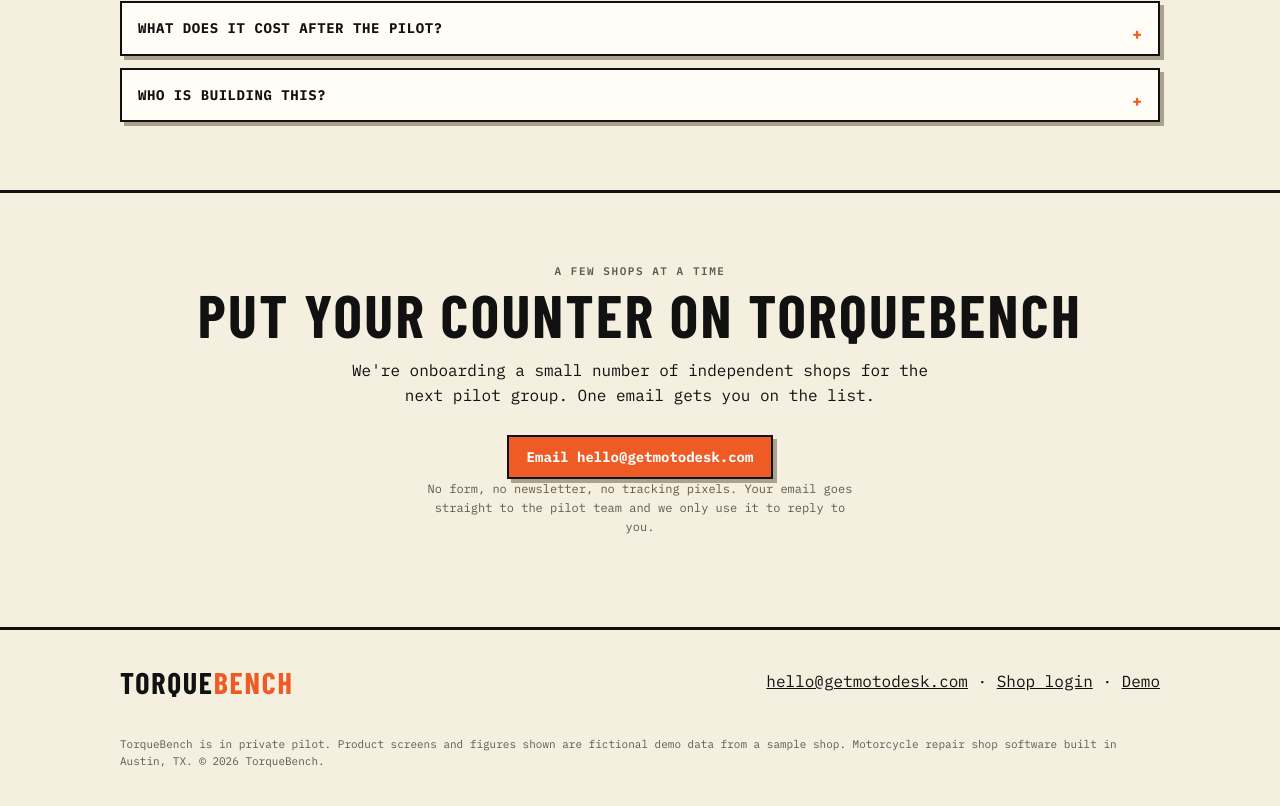
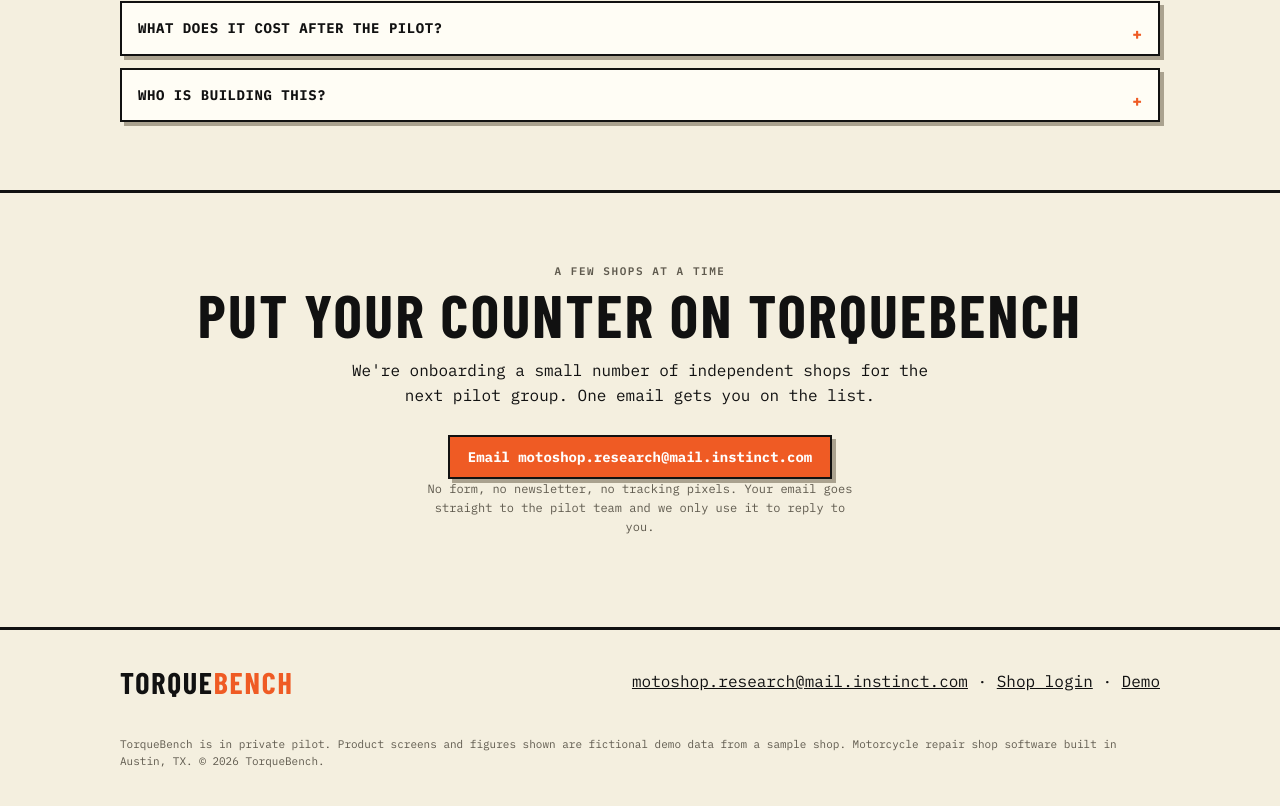
Before and after one commit to preview-ops-4954/motodesk-site, a plain HTML site: page index.html in a window 1280 px wide. Shown: the part 5281-6087 px from the top of the page. Drawn offline with nearby package versions, Linux system fonts and the light colour scheme.

Commit message:
Swap contact email to motoshop.research@mail.instinct.com; README: legacy domains detached

```diff
--- a/index.html
+++ b/index.html
@@ -192,7 +192,7 @@
       <p class="lede">TorqueBench is motorcycle repair shop software built at the front counter of independent motorcycle and powersports shops: estimates, work orders, scheduling, customer and bike service history, parts and labor tracking, and balances. It replaces the whiteboard, the notebook, and the "let me check and call you back."</p>
       <div class="cta-row">
         <a class="btn accent" href="#demo">Watch The 101</a>
-        <a class="btn plain" href="mailto:hello@getmotodesk.com?subject=TorqueBench%20pilot%20inquiry&amp;body=Shop%20name%3A%0ACity%3A%0AHow%20you%20track%20work%20today%3A%0A">Join the free pilot</a>
+        <a class="btn plain" href="mailto:motoshop.research@mail.instinct.com?subject=TorqueBench%20pilot%20inquiry&amp;body=Shop%20name%3A%0ACity%3A%0AHow%20you%20track%20work%20today%3A%0A">Join the free pilot</a>
       </div>
     </div>
     <div class="panel" aria-label="Sample front counter view">
@@ -331,7 +331,7 @@
     <span class="k">A few shops at a time</span>
     <h2>Put your counter on TorqueBench</h2>
     <p>We're onboarding a small number of independent shops for the next pilot group. One email gets you on the list.</p>
-    <a class="btn accent" href="mailto:hello@getmotodesk.com?subject=TorqueBench%20pilot%20inquiry&amp;body=Shop%20name%3A%0ACity%3A%0AHow%20you%20track%20work%20today%3A%0A">Email hello@getmotodesk.com</a>
+    <a class="btn accent" href="mailto:motoshop.research@mail.instinct.com?subject=TorqueBench%20pilot%20inquiry&amp;body=Shop%20name%3A%0ACity%3A%0AHow%20you%20track%20work%20today%3A%0A">Email motoshop.research@mail.instinct.com</a>
     <p class="privacy">No form, no newsletter, no tracking pixels. Your email goes straight to the pilot team and we only use it to reply to you.</p>
   </div>
 </div>
@@ -342,7 +342,7 @@
   <div class="wrap">
     <a class="wordmark" href="/">TORQUE<span>BENCH</span></a>
     <nav aria-label="Footer">
-      <a href="mailto:hello@getmotodesk.com">hello@getmotodesk.com</a> ·
+      <a href="mailto:motoshop.research@mail.instinct.com">motoshop.research@mail.instinct.com</a> ·
       <a href="https://torquebench.app/">Shop login</a> ·
       <a href="#demo">Demo</a>
     </nav>
```
Also changed, not shown: 1 other file.
